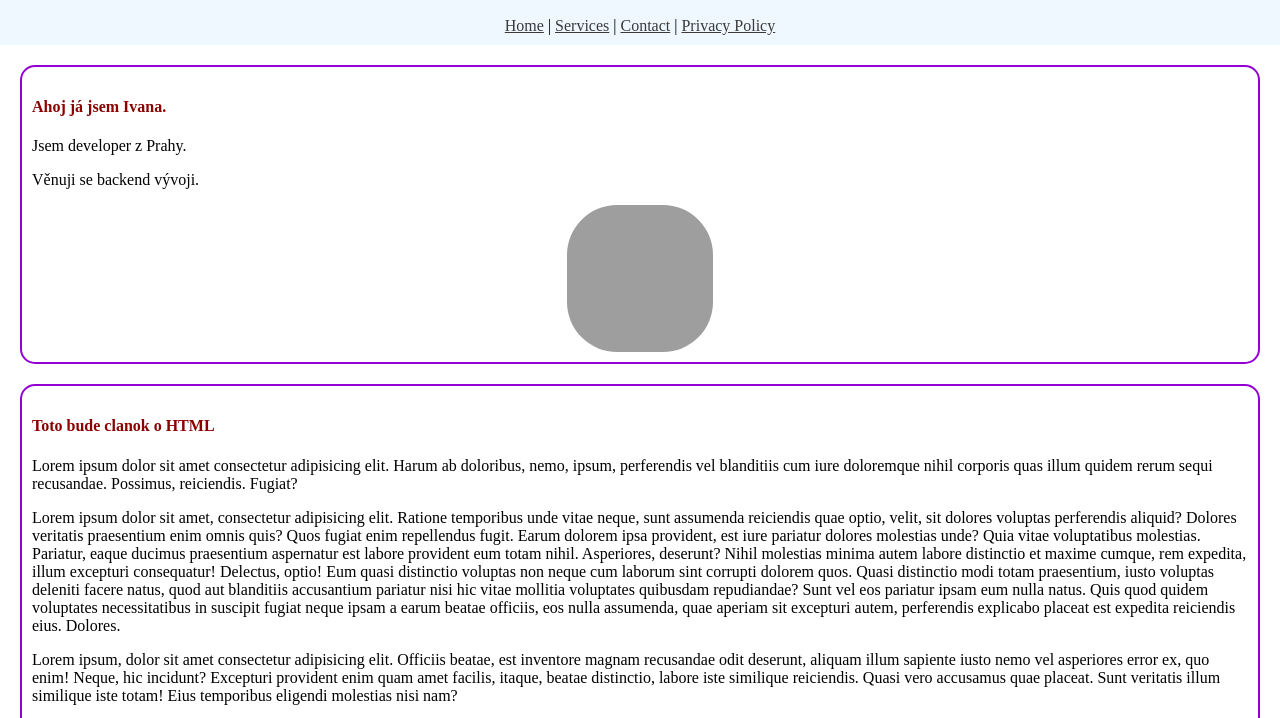
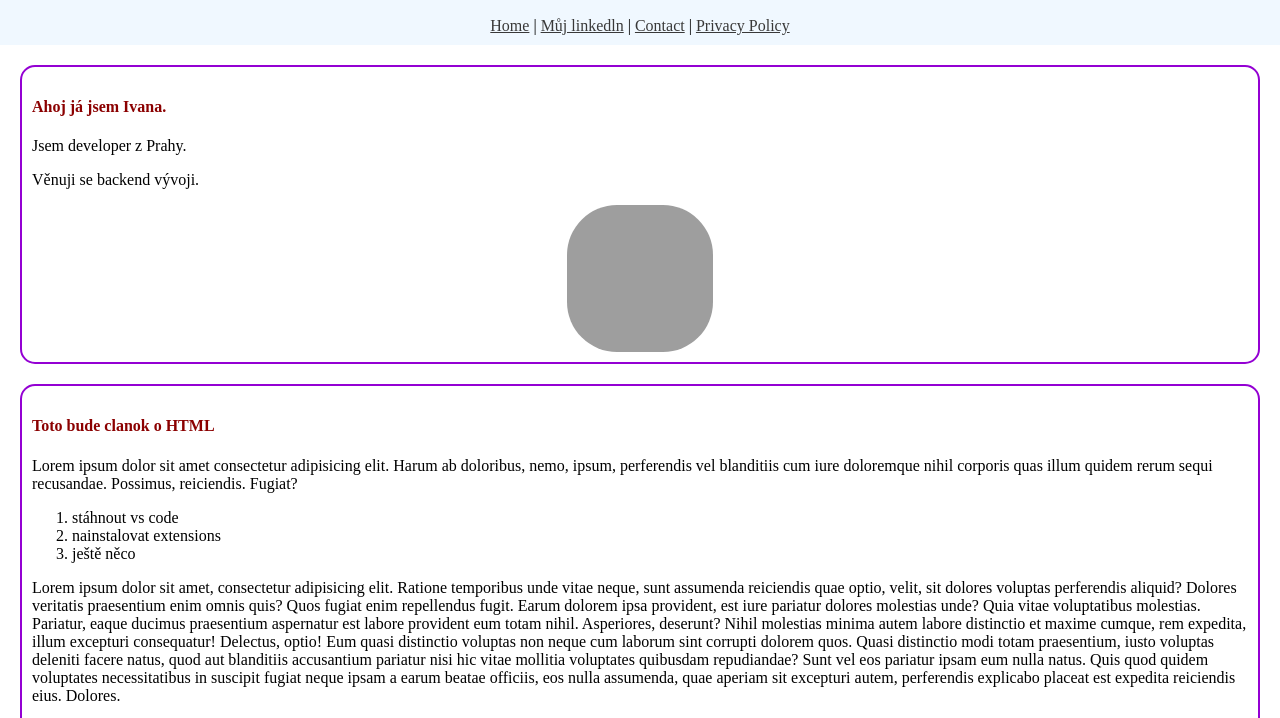
Before and after one commit to lotricka/frontend, a plain HTML site: page index.html in a window 1280 px wide. Shown: the part 60-778 px from the top of the page. Drawn offline with Linux system fonts and the light colour scheme; grey boxes are pictures that could not be loaded.

Commit message:
přidání linkedln stánky

```diff
--- a/index.html
+++ b/index.html
@@ -15,7 +15,7 @@
         <h2>Toto je navod ako napisat front end</h2>
         <nav>
             <a href="#">Home</a> |
-            <a href="#">Services</a> |
+            <a href="#">Můj linkedln</a> |
             <a href="#">Contact</a> |
             <a href="#">Privacy Policy</a>
           </nav>
@@ -25,7 +25,7 @@
         <h4>Ahoj já jsem Ivana.</h4>
         <p>Jsem developer z Prahy.</p>
         <p>Věnuji se backend vývoji.</p>
-        <img class="article-image" src="https://upload.wikimedia.org/wikipedia/commons/d/da/Britney_Spears_2013_%28Straighten_Crop%29.jpg" alt="Britney Spears">
+        <img class="article-image" src="https://media.licdn.com/dms/image/v2/D4E03AQHoyvjJIL_Qvw/profile-displayphoto-shrink_800_800/profile-displayphoto-shrink_800_800/0/1718223952911?e=1730332800&v=beta&t=KBFlMZI351q4Bpu5FyMDHdqLzVj_RUwQRjntK6w5b6M" alt="Iv Vacková">
 
     </article>
     <article>
@@ -35,6 +35,13 @@
             blanditiis cum iure doloremque nihil corporis quas illum quidem rerum sequi recusandae. Possimus,
             reiciendis. Fugiat?
         </p>
+            <ol>
+
+                <li>stáhnout vs code</li>
+                <li>nainstalovat extensions</li>
+                <li>ještě něco</li>
+            </ol>
+
 
         <p>
             Lorem ipsum dolor sit amet, consectetur adipisicing elit. Ratione temporibus unde vitae neque, sunt assumenda reiciendis quae optio, velit, sit dolores voluptas perferendis aliquid? Dolores veritatis praesentium enim omnis quis?
@@ -73,7 +80,7 @@
     </article>
 
     <footer>
-        <img class="footer-image" src="https://sdacademy.sk/sda-assets/themes/sda/img/sda-logo.svg" alt="toto je logo SDA">
+       <img class="footer-image" src="https://sdacademy.sk/sda-assets/themes/sda/img/sda-logo.svg" alt="toto je logo SDA">
         <p>&copy; 2024 Your Company Name. All rights reserved.</p>
         <p>Email: info@example.com | Phone: +123 456 7890</p>
     </footer>
```
Also changed, not shown: linkedln.html (added, +11 -0 lines).
